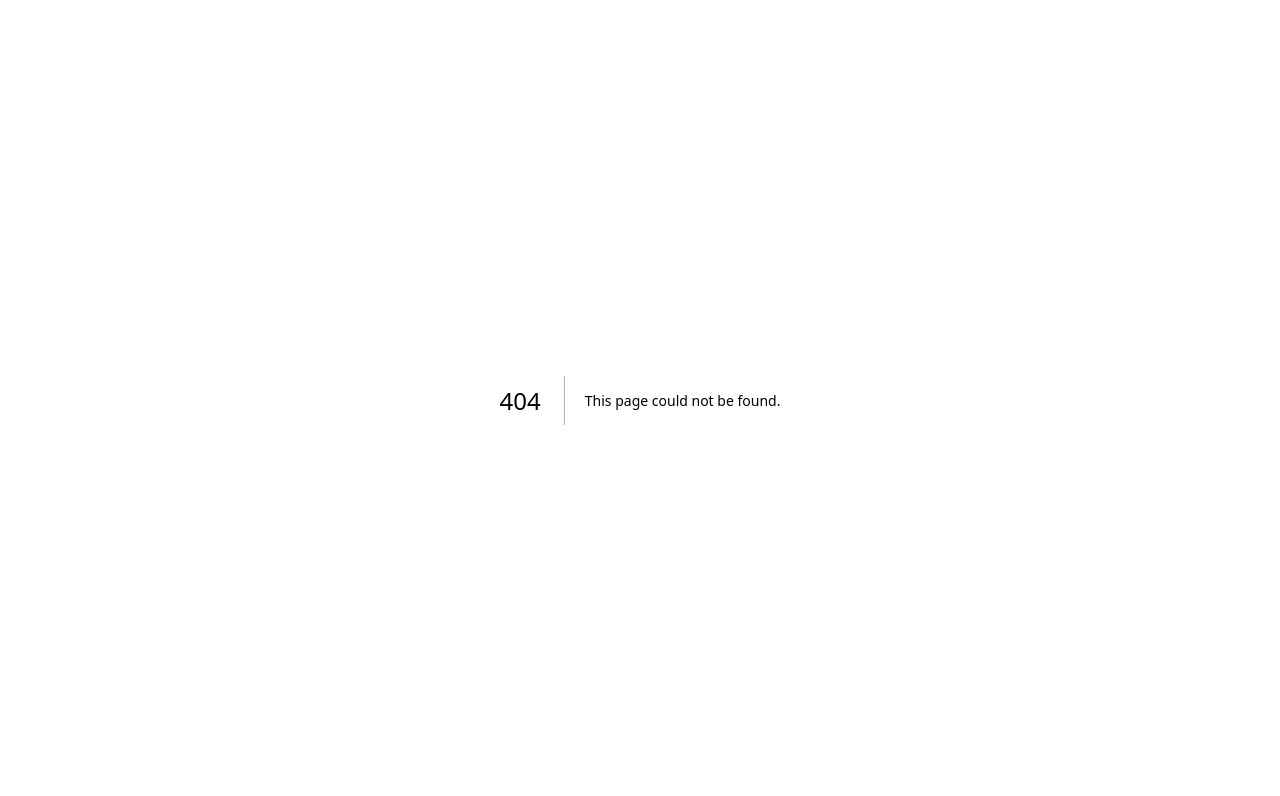
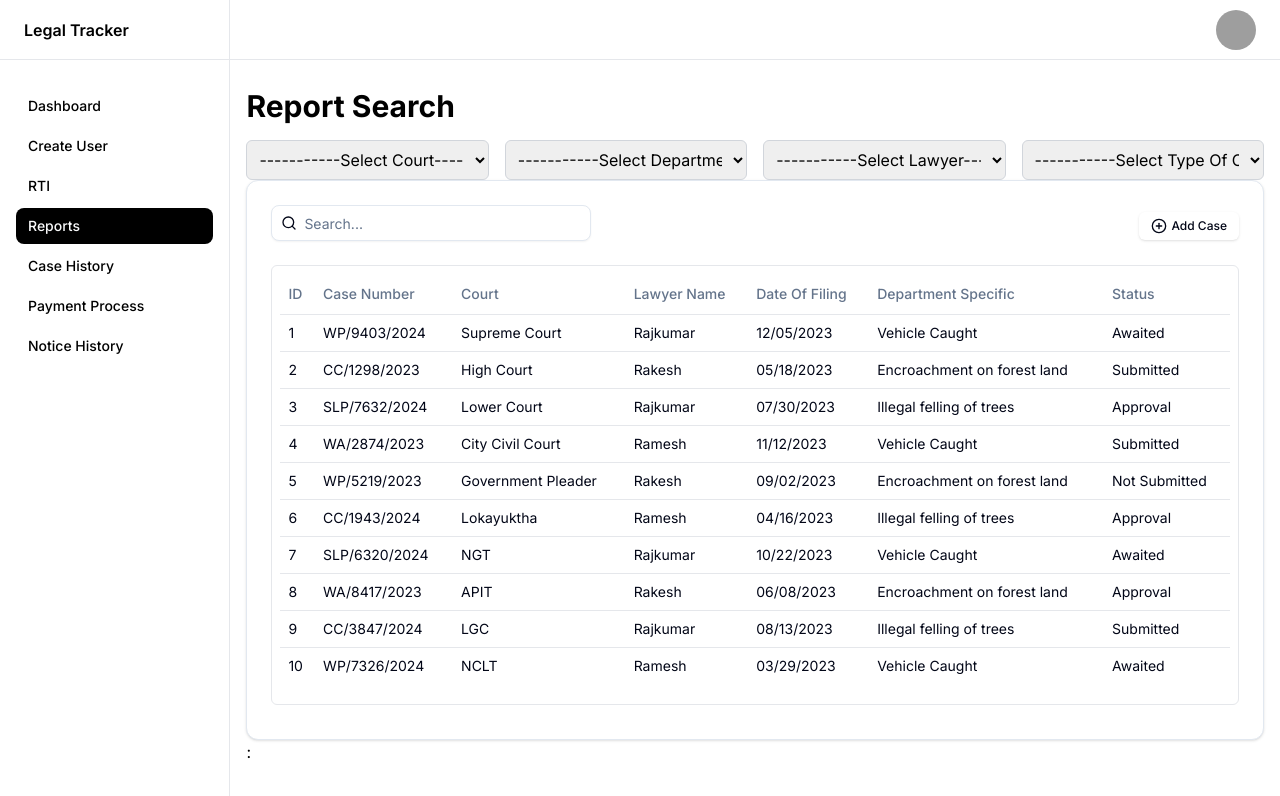
Before and after one commit to rajkumar987/legal-tracker-n, a Next.js app: page /reports in a window 1280 px wide. Before the commit this address had no page. Shown: the top 796 px of the page. Built offline with nearby package versions, Linux system fonts and the light colour scheme; grey boxes are pictures that could not be loaded.

Commit message:
Feature: Reports

```diff
--- /dev/null
+++ b/src/app/(pages)/reports/page.jsx
@@ -0,0 +1,141 @@
+'use client';
+import React,{useState} from "react";
+import DataTable from "@/components/data-table";
+import { Advocates, CourtNames,DepartmentSpecifics,ReportData, CaseTypes } from "@/constants/dashboard-data";
+
+const columns = [
+  {
+    accessorKey: "id",
+    header: "ID",
+  },
+  {
+    accessorKey: "case_number",
+    header: "Case Number",
+  },
+  {
+    accessorKey:'court_name',
+    header:"Court"
+  },
+  {
+    accessorKey: "advocate",
+    header: "Lawyer Name",
+  },
+  {
+    accessorKey: "date_of_filing",
+    header: "Date Of Filing",
+  },
+  {
+    accessorKey: "department",
+    header: "Department Specific",
+  },
+  {
+    accessorKey: "status",
+    header: "Status",
+  },
+
+];
+
+const Reports = () => {
+
+  // const courts = ['Supereme Court', 'High Court', 'Lower Court', 'City Civil Court', 'Government Pleader',
+  //                 'Lokayuktha', 'NGT', 'APIT','LGC','NCLT'];
+  // const departments = ['BUDHA PURNIMA PROJECT','ESTATE MANAGEMENT UNIT(COMMERCIAL)R & DO','ESTABLISHMENT','VIGILLANCE'
+  //                       ,'LAO HMDA','ORRP (R & R)','CGMHGCL','HGCL DGM-III','SHAMSHABAD ZONAL OFFICE (DIRECTIVE PLANNING-I)',
+  //                     'MEDCHAL ZONE','JAWAHARNAGAR VILLAGE(EO LANDS)','CHIEF ENGINEER (DEVELOPMENT)','LEGAL CELL',
+  //                   'Zonal Officer Shankarpally','Account','Head Office'];
+  // const lawyers = ['Mohsin','Sohail','Y Rama','Narasimha','Ranjith','Government Pleader'];
+  // const Cases = ['WP','CC','SLP','WA','WP(C)','WP(Criminal)','PIL','CRP','OS','CA','AS','WP(PIL)'];
+
+  const [selectedCourt,   setSelectedCourt] = useState("");
+  const [selectedDepartment, setSelectedDepartment] = useState("");
+  const [selectedLawyer, setSelectedLawyer] = useState("");
+  const [selectedCaseType, setSelectedCaseType] = useState("");
+
+  const handleCourtChange = (e) => {
+    setSelectedCourt(e.target.value === "default" ? "" : e.target.value);
+  };
+  console.log(selectedCourt);
+
+  const handleDepartmentChange = (e) => {
+    setSelectedDepartment(e.target.value === "default" ? "" : e.target.value);
+  };
+
+  const handleLawyerChange = (e) => {
+    setSelectedLawyer(e.target.value === "default" ? "" : e.target.value);
+  };
+
+  const handleCaseTypeChange = (e) => {
+    setSelectedCaseType(e.target.value === "default" ? "" : e.target.value);
+  };
+
+  const filteredData = ReportData.filter((item) => {
+    return (
+      (selectedCourt === "" || item.court_name === selectedCourt) &&
+      (selectedDepartment === "" || item.department === selectedDepartment) &&
+      (selectedLawyer === "" || item.advocate === selectedLawyer) &&
+      (selectedCaseType === "" || item.case_number.startsWith(selectedCaseType))
+    );
+  });
+
+
+
+
+  const courtsOptions = CourtNames.map((court, index) => (
+      <option key={index} value={court.label}>{court.name}</option>
+  ));
+
+  const departmentsOptions = DepartmentSpecifics.map((department,index)=>(
+    <option key={index} value={department.label}>{department.name}</option>
+  ));
+
+  const lawyersOptions = Advocates.map((lawyer,index)=>(
+    <option key={index} value={lawyer.label}>{lawyer.name}</option>
+  ))
+
+  const casesOptions = CaseTypes.map((Case,index)=>(
+    <option key={index} value={Case.label}>{Case.name}</option>
+  ))
+
+  return (
+    <div className="container mx-auto px-4 py-8">
+      <h1 className="text-3xl font-bold mb-4">Report Search</h1>
+      <div className="grid grid-cols-1 md:grid-cols-2 lg:grid-cols-4 gap-4">
+        <div>
+          {/* <label htmlFor="courtName" className="block mb-1">Select Court Name:</label> */}
+          <select id="courtName" className="w-full p-2 border border-gray-300 rounded-md text-center" onChange={handleCourtChange}>
+            {/* Options for Court Name */}
+            <option selected value={'default'} >-----------Select Court----------</option>
+            {courtsOptions}
+          </select>
+        </div>
+        <div>
+          {/* <label htmlFor="department" className="block mb-1">Select Department:</label> */}
+          <select id="department" className="w-full p-2 border border-gray-300 rounded-md text-center " onChange={handleDepartmentChange}>
+            {/* Options for Department */}
+            <option selected value={'default'} >-----------Select Department----------</option>
+            {departmentsOptions}
+          </select>
+        </div>
+        <div>
+          {/* <label htmlFor="lawyer" className="block mb-1">Select Lawyer:</label> */}
+          <select id="lawyer" className="w-full p-2 border border-gray-300 rounded-md text-center" onChange={handleLawyerChange}>
+            {/* Options for Lawyer */}
+            <option selected value={'default'}>-----------Select Lawyer----------</option>
+            {lawyersOptions}
+          </select>
+        </div>
+        <div>
+          {/* <label htmlFor="typeOfCase" className="block mb-1">Select Type Of Case:</label> */}
+          <select id="typeOfCase" className="w-full p-2 border border-gray-300 rounded-md text-center" onChange={handleCaseTypeChange}>
+            {/* Options for Type Of Case */}
+            <option selected value={'default'}>-----------Select Type Of Case----------</option>
+            {casesOptions}
+          </select>
+        </div>
+      </div>
+      <DataTable columns={columns} data={filteredData} />:
+    </div>
+  );
+};
+
+export default Reports;
--- a/src/constants/dashboard-data.js
+++ b/src/constants/dashboard-data.js
@@ -132,6 +132,101 @@ export const data = [
   // Add more cases if needed
 ];
 
+
+export const ReportData = [
+  {
+    id: 1,
+    court_name: 'Supreme Court',
+    case_number: "WP/9403/2024",
+    date_of_filing: "12/05/2023",
+    department: 'Vehicle Caught',
+    advocate: "Rajkumar",
+    status: "Awaited",
+  },
+  {
+    id: 2,
+    court_name: 'High Court',
+    case_number: "CC/1298/2023",
+    date_of_filing: "05/18/2023",
+    department: 'Encroachment on forest land',
+    advocate: "Rakesh",
+    status: "Submitted",
+  },
+  {
+    id: 3,
+    court_name: 'Lower Court',
+    case_number: "SLP/7632/2024",
+    date_of_filing: "07/30/2023",
+    department: 'Illegal felling of trees',
+    advocate: "Rajkumar",
+    status: "Approval",
+  },
+  {
+    id: 4,
+    court_name: 'City Civil Court',
+    case_number: "WA/2874/2023",
+    date_of_filing: "11/12/2023",
+    department: 'Vehicle Caught',
+    advocate: "Ramesh",
+    status: "Submitted",
+  },
+  {
+    id: 5,
+    court_name: 'Government Pleader',
+    case_number: "WP/5219/2023",
+    date_of_filing: "09/02/2023",
+    department: 'Encroachment on forest land',
+    advocate: "Rakesh",
+    status: "Not Submitted",
+  },
+  {
+    id: 6,
+    court_name: 'Lokayuktha',
+    case_number: "CC/1943/2024",
+    date_of_filing: "04/16/2023",
+    department: 'Illegal felling of trees',
+    advocate: "Ramesh",
+    status: "Approval",
+  },
+  {
+    id: 7,
+    court_name: 'NGT',
+    case_number: "SLP/6320/2024",
+    date_of_filing: "10/22/2023",
+    department: 'Vehicle Caught',
+    advocate: "Rajkumar",
+    status: "Awaited",
+  },
+  {
+    id: 8,
+    court_name: 'APIT',
+    case_number: "WA/8417/2023",
+    date_of_filing: "06/08/2023",
+    department: 'Encroachment on forest land',
+    advocate: "Rakesh",
+    status: "Approval",
+  },
+  {
+    id: 9,
+    court_name: 'LGC',
+    case_number: "CC/3847/2024",
+    date_of_filing: "08/13/2023",
+    department: 'Illegal felling of trees',
+    advocate: "Rajkumar",
+    status: "Submitted",
+  },
+  {
+    id: 10,
+    court_name: 'NCLT',
+    case_number: "WP/7326/2024",
+    date_of_filing: "03/29/2023",
+    department: 'Vehicle Caught',
+    advocate: "Ramesh",
+    status: "Awaited",
+  },
+];
+
+
 export const CourtNames = [
   { name: "Supreme Court", label: "supreme_court" },
   { name: "High Court", label: "high_court" },
@@ -169,6 +264,7 @@ export const Advocates = [
     name: "Ramesh",
     value: "ramesh",
   },
+
 ];
 
 export const DepartmentSpecifics = [
```
Also changed, not shown: 2 other files (tests, documents, lock files or other folders).
